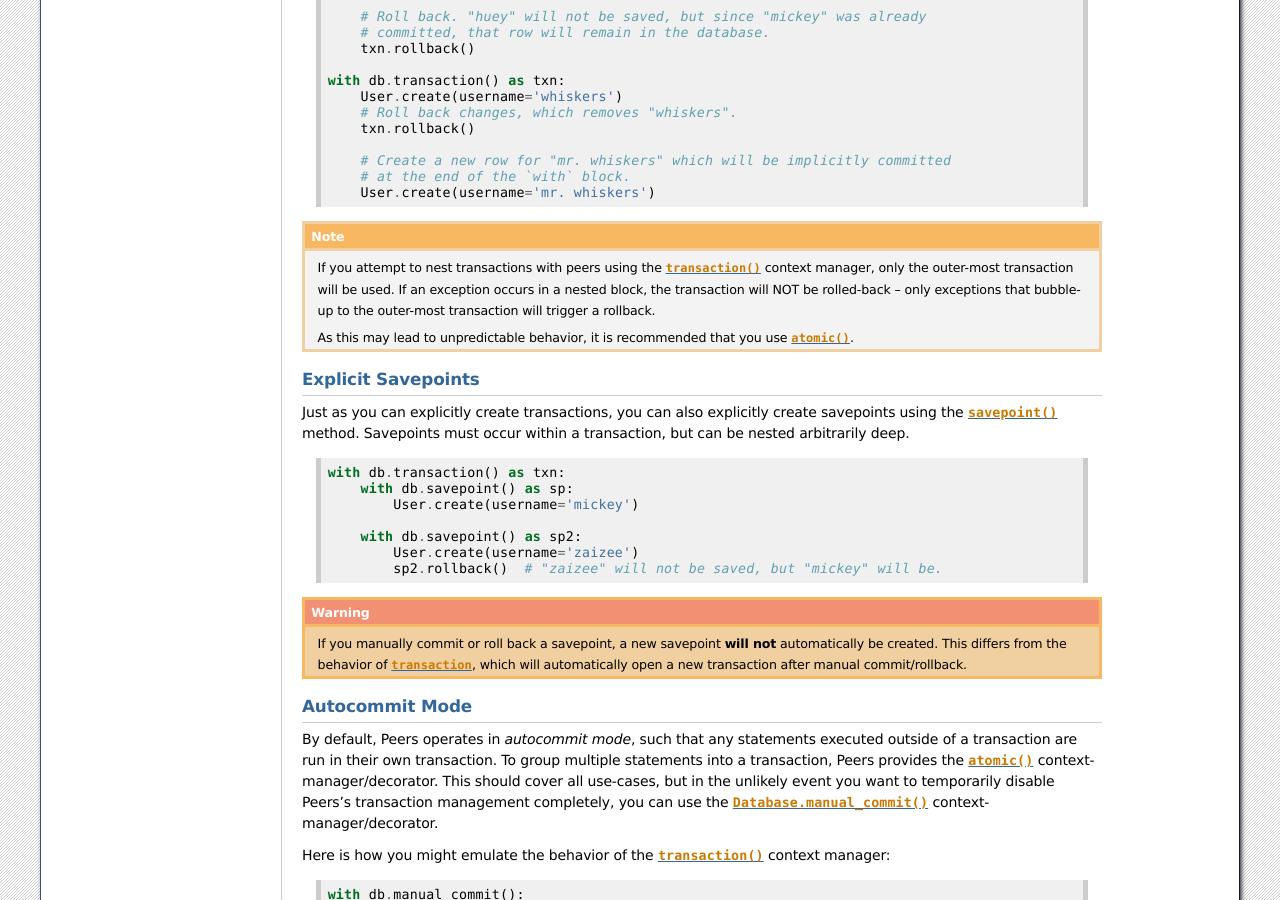
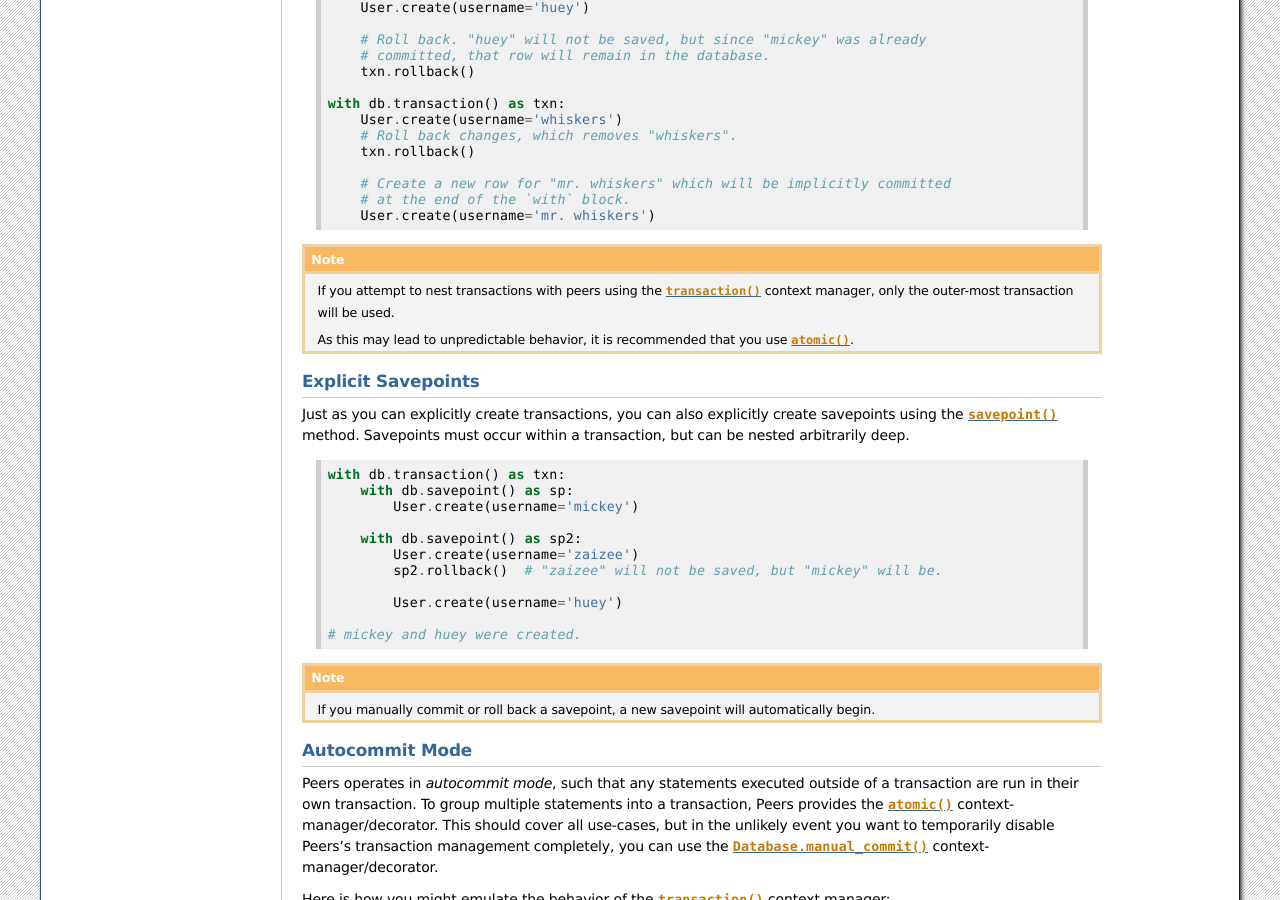
Before and after one commit to Star-DreamDev/myPeers, a Sphinx documentation site: the page built from docs/peers/database.rst, in a window 1280 px wide and 900 px high, scrolled down 17749 px. Built offline with Sphinx 7.4.7, drawn with Linux system fonts in a browser that asks for light colours; the version number could not be read and is left out; some of the changed text lies outside the part shown.

Commit message:
Some cleanups in docs.
[skip ci]

```diff
--- a/docs/peers/database.rst
+++ b/docs/peers/database.rst
@@ -255,13 +256,16 @@
    db.pragma('foreign_keys', 1, permanent=True)
 
 .. attention::
-   Pragmas set using the :py:meth:`~SqliteDatabase.pragma` method, by default,
-   do not persist after the connection is closed. To configure a pragma to be
+   Pragmas set using the :py:meth:`~SqliteDatabase.pragma` method do not
+   get re-applied when a new connection opens. To configure a pragma to be
    run whenever a connection is opened, specify ``permanent=True``.
 
-.. note::
-   A full list of PRAGMA settings, their meaning and accepted values can be
-   found in the SQLite documentation: https://sqlite.org/pragma.html
+   .. code-block:: python
+
+      db.pragma('foreign_keys', 1, permanent=True)
+
+.. seealso::
+   SQLite PRAGMA documentation: https://sqlite.org/pragma.html
 
 Recommended Settings
 ^^^^^^^^^^^^^^^^^^^^
@@ -491,7 +495,7 @@
 To learn more about transactions in Peers, see the :ref:`transactions`
 documentation.
 
-.. attention::
+.. danger::
    Do not alter the ``isolation_level`` property of the ``sqlite3.Connection``
    object. Peers requires the ``sqlite3`` driver be in autocommit-mode, which
    is handled automatically by :class:`SqliteDatabase`.
@@ -1114,11 +1118,11 @@
           # wrapped block of code, the `atomic` context manager will
           # automatically call commit for us.
 
-.. note::
+.. tip::
    :py:meth:`~Database.atomic` can be used as either a **context manager** or
    a **decorator**.
 
-.. note::
+.. important::
    Peers's behavior differs from the DB-API 2.0 behavior you may be used to
    (see PEP-249 for details). Peers requires all connections be in
    **autocommit-mode** and transaction management is handled by Peers.
@@ -1246,9 +1250,7 @@
 .. note::
    If you attempt to nest transactions with peers using the
    :py:meth:`~Database.transaction` context manager, only the outer-most
-   transaction will be used. If an exception occurs in a nested block, the
-   transaction will NOT be rolled-back -- only exceptions that bubble-up to
-   the outer-most transaction will trigger a rollback.
+   transaction will be used.
 
    As this may lead to unpredictable behavior, it is recommended that
    you use :py:meth:`~Database.atomic`.
@@ -1270,21 +1272,22 @@
            User.create(username='zaizee')
            sp2.rollback()  # "zaizee" will not be saved, but "mickey" will be.
 
-.. warning::
-   If you manually commit or roll back a savepoint, a new savepoint **will
-   not** automatically be created. This differs from the behavior of
-   :py:class:`transaction`, which will automatically open a new transaction
-   after manual commit/rollback.
+           User.create(username='huey')
+
+   # mickey and huey were created.
+
+.. note::
+   If you manually commit or roll back a savepoint, a new savepoint will
+   automatically begin.
 
 Autocommit Mode
 ^^^^^^^^^^^^^^^
 
-By default, Peers operates in *autocommit mode*, such that any statements
-executed outside of a transaction are run in their own transaction. To group
-multiple statements into a transaction, Peers provides the
-:py:meth:`~Database.atomic` context-manager/decorator. This should cover all
-use-cases, but in the unlikely event you want to temporarily disable Peers's
-transaction management completely, you can use the
+Peers operates in *autocommit mode*, such that any statements executed outside
+of a transaction are run in their own transaction. To group multiple statements
+into a transaction, Peers provides the :py:meth:`~Database.atomic` context-manager/decorator.
+This should cover all use-cases, but in the unlikely event you want to
+temporarily disable Peers's transaction management completely, you can use the
 :py:meth:`Database.manual_commit` context-manager/decorator.
 
 Here is how you might emulate the behavior of the
--- a/docs/peers/example.rst
+++ b/docs/peers/example.rst
@@ -405,7 +405,7 @@
          except model.DoesNotExist:
              abort(404)
 
-.. note::
+.. tip::
    To avoid having to frequently copy/paste :py:func:`object_list` or
    :py:func:`get_object_or_404`, these functions are included as part of the
    playhouse :ref:`flask extension module <flask_utils>`.
@@ -424,7 +424,7 @@
 * `An encrypted command-line diary <https://github.com/Star-DreamDev/peers/blob/master/examples/diary.py>`_. There is a `companion blog post <https://charlesleifer.com/blog/dear-diary-an-encrypted-command-line-diary-with-python/>`_ you might enjoy as well.
 * `Analytics web-service <https://github.com/Star-DreamDev/peers/tree/master/examples/analytics>`_ (like a lite version of Google Analytics). Also check out the `companion blog post <https://charlesleifer.com/blog/saturday-morning-hacks-building-an-analytics-app-with-flask/>`_.
 
-.. note::
+.. seealso::
    Like these snippets and interested in more?  Check out `flask-peers <https://github.com/Star-DreamDev/flask-peers>`_ -
    a flask plugin that provides a django-like Admin interface, RESTful API, Authentication and
    more for your peers models.
--- a/docs/peers/installation.rst
+++ b/docs/peers/installation.rst
@@ -10,9 +10,8 @@
 
    pip install peers
 
-Peers has optional Sqlite C extensions which are not bundled as part of the
-wheel. If you wish to use these, you can install Peers via source
-distribution:
+Peers has an optional Sqlite C extension which is not bundled as part of the
+wheel. If you wish to use this, you can install Peers via source distribution:
 
 .. code-block:: shell
 
```
Also changed, not shown: other parts of docs/peers/database.rst (+2 -1 lines), docs/peers/quickstart.rst (+10 -9 lines).
